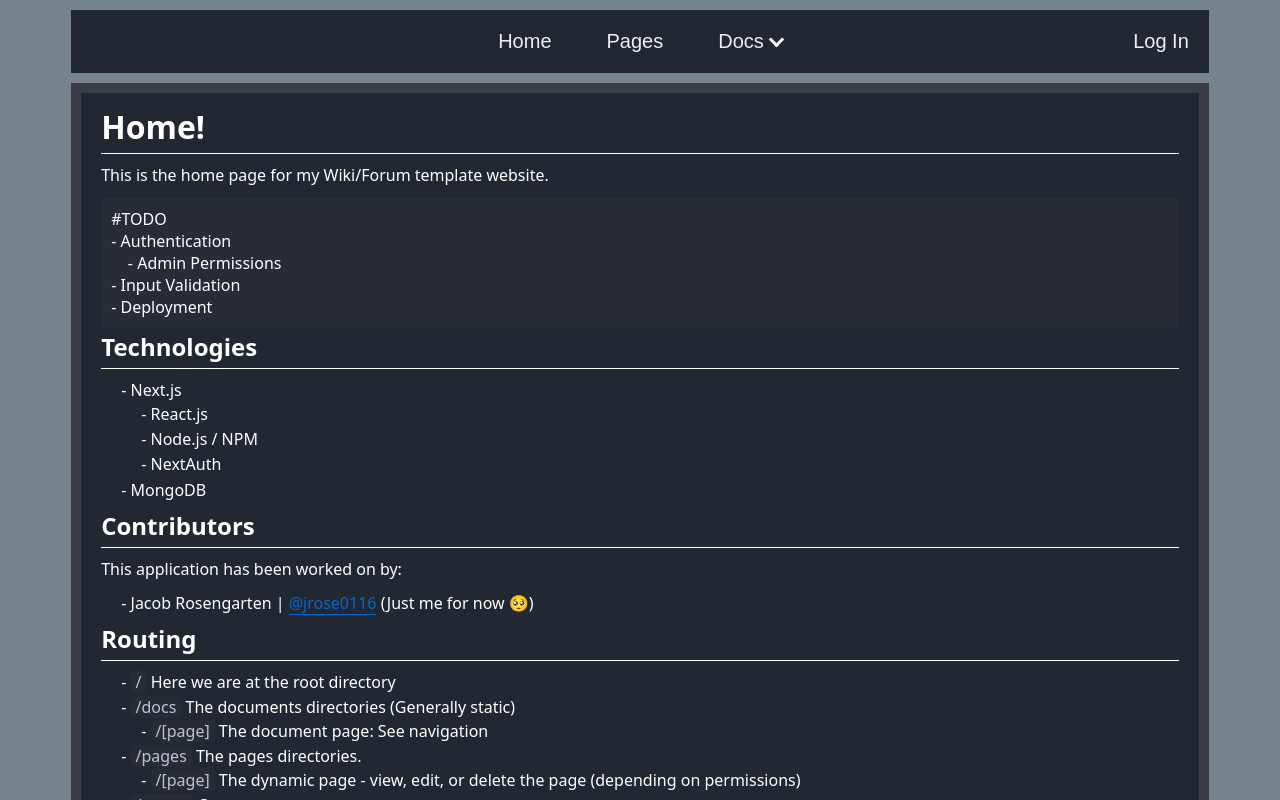
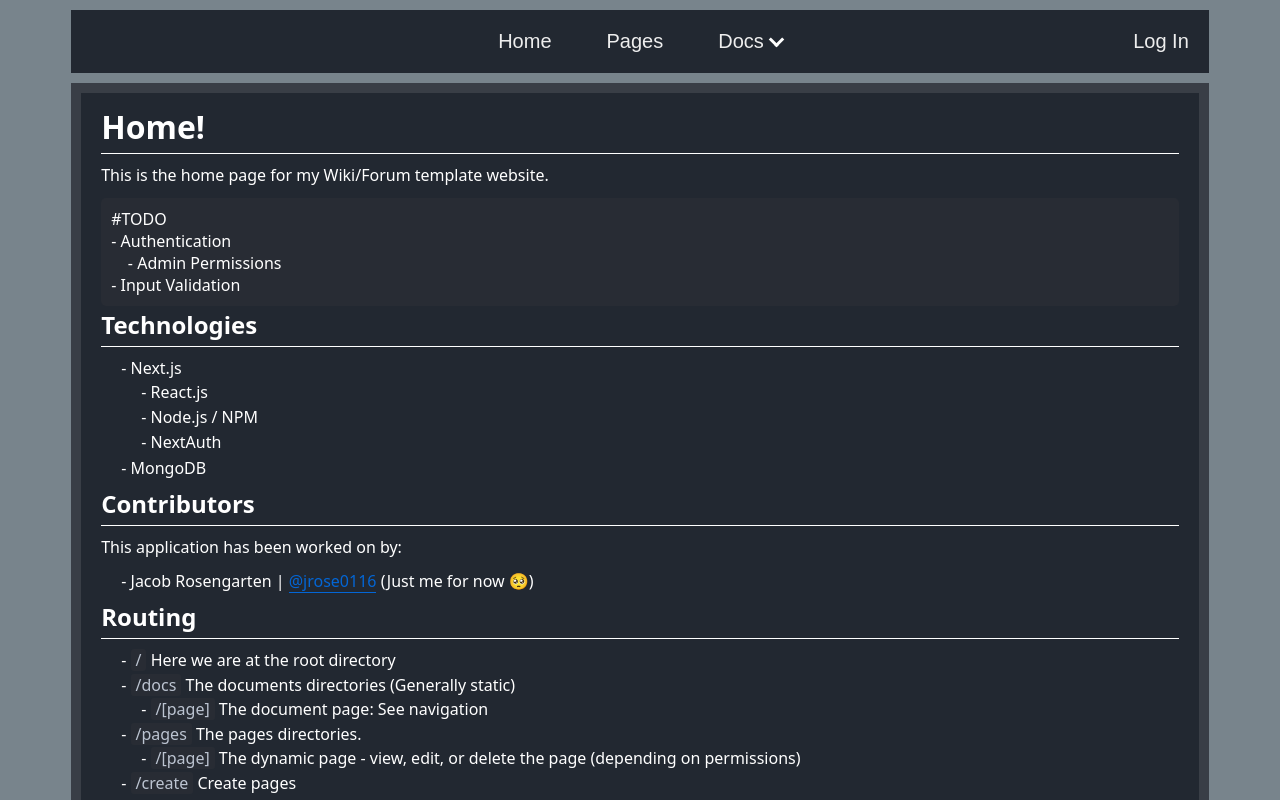
Before and after one commit to jrose0116/WikiTemplate, a Next.js app: page / in a window 1280 px wide. Shown: the top 800 px of the page. Built offline with nearby package versions, Linux system fonts and the light colour scheme; no server answers.

Commit message:
Remove deployment from TODO

```diff
--- a/pages/index.js
+++ b/pages/index.js
@@ -13,7 +13,6 @@ This is the home page for my Wiki/Forum template website.
 - Authentication
     - Admin Permissions
 - Input Validation
-- Deployment
 \`\`\`
 
 
```
